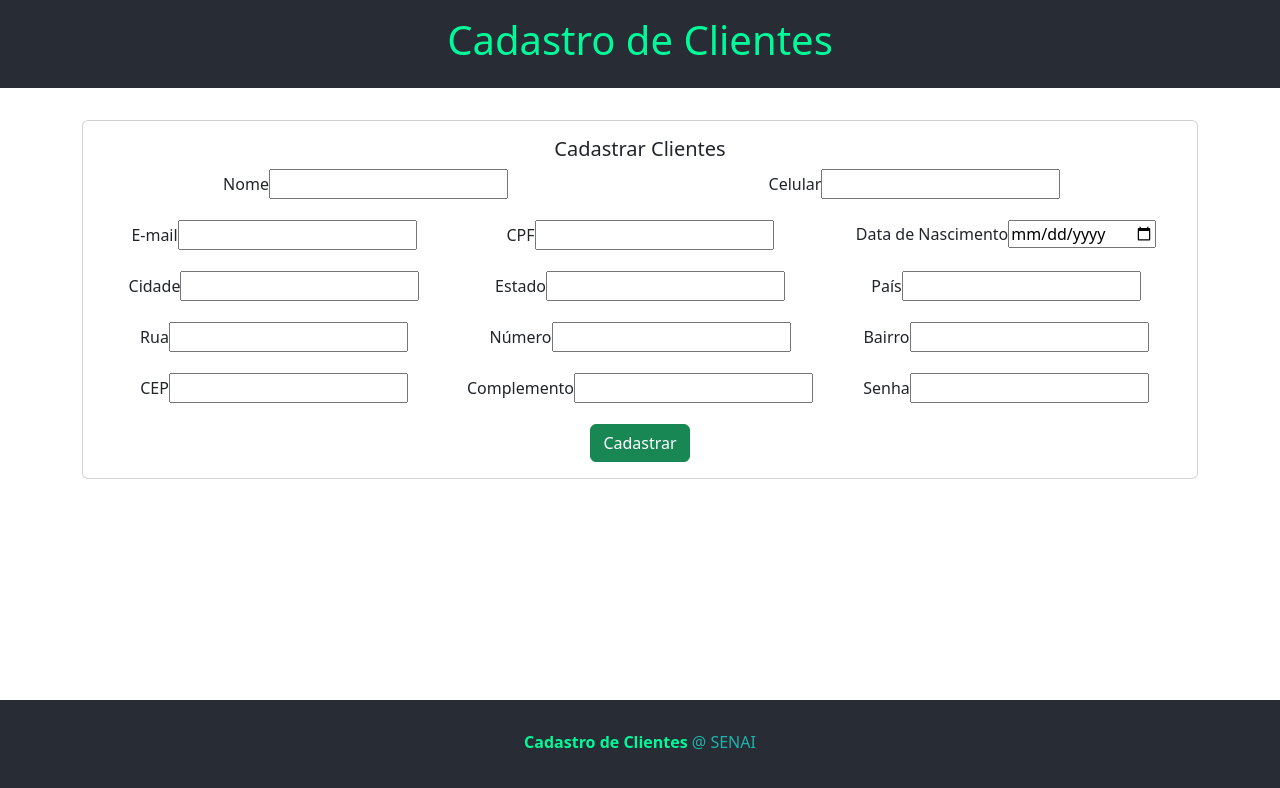
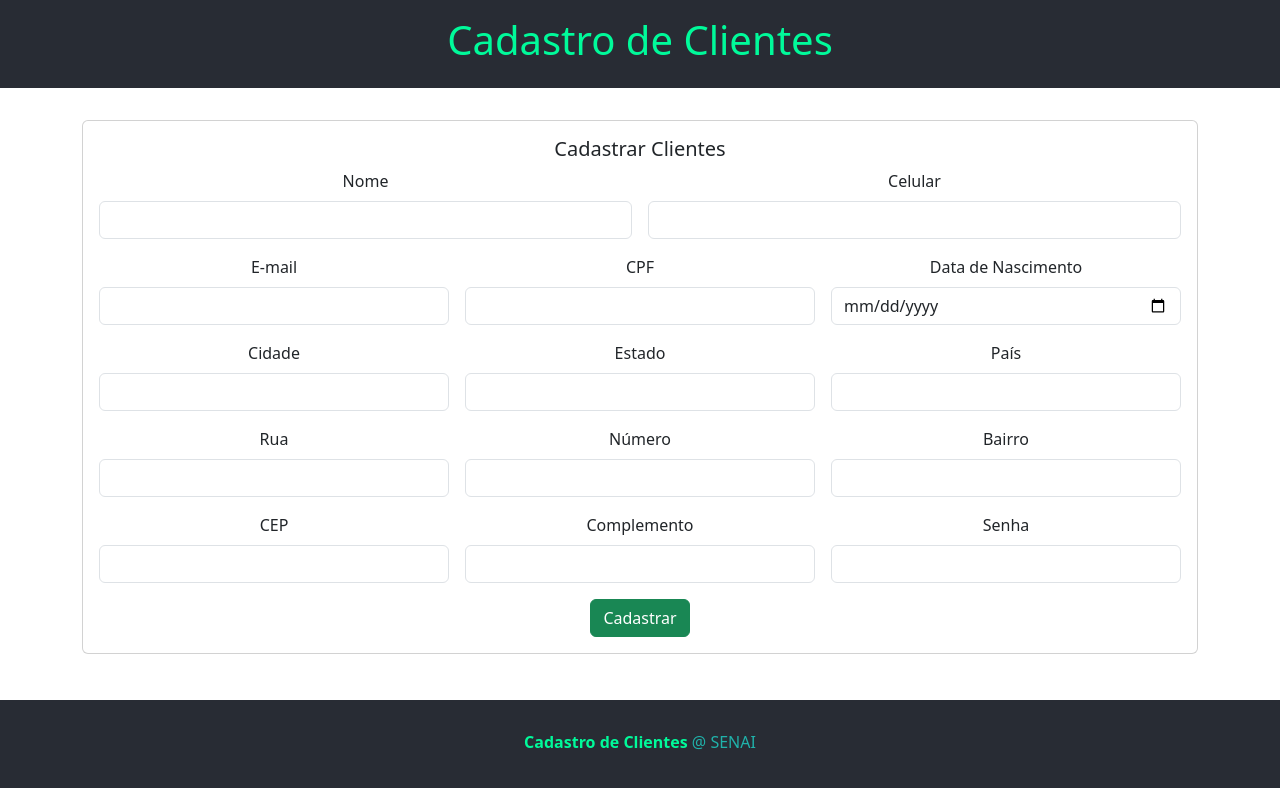
Before and after one commit to casagrande7/barbearialb_front, a React (Create React App) app: page /CadastroClientes in a window 1280 px wide. Shown: the top 788 px of the page. Built offline with nearby package versions, Linux system fonts and the light colour scheme.

Commit message:
Atualizado

```diff
--- a/src/components/CadastroClientes.tsx
+++ b/src/components/CadastroClientes.tsx
@@ -112,6 +112,24 @@ const CadastroClientes = () => {
 
     }
 
+    const findCep = (e: FormEvent) => {
+        e.preventDefault()
+
+        fetch('https://viacep.com.br/ws/' + cep + '/json/', {
+
+            method: 'GET'
+
+        }).then(response => response.json())
+            .then(
+                data => {
+                    setCidade(data.localidade);
+                    setCep(data.cep);
+                    setEstado(data.uf);
+                    setPais(data.pais);
+
+                }).catch(error => { console.log("Ocorreu um erro") });
+    }
+
     return (
         <div>
             <Header />
@@ -123,71 +141,71 @@ const CadastroClientes = () => {
                             <form onSubmit={CadastrarClientes} className='row g-3'>
                                 <div className='col-6'>
                                     <label htmlFor='nome' className='form-label'>Nome</label>
-                                    <input type="text" name='nome' className='form-conrtrol' required onChange={handleState} />
+                                    <input type="text" name='nome' className='form-control' required onChange={handleState} />
                                 </div>
                                 <div className='col-6'>
                                     <label htmlFor='celular' className='form-label'>Celular</label>
-                                    <input type="text" name='celular' className='form-conrtrol' required onChange={handleState} />
+                                    <input type="text" name='celular' className='form-control' required onChange={handleState} />
 
                                 </div>
                                 <div className='col-4'>
                                     <label htmlFor='email' className='form-label'>E-mail</label>
-                                    <input type="text" name='email' className='form-conrtrol' required onChange={handleState} />
+                                    <input type="text" name='email' className='form-control' required onChange={handleState} />
 
                                 </div>
                                 <div className='col-4'>
                                     <label htmlFor='cpf' className='form-label'>CPF</label>
-                                    <input type="text" name='cpf' className='form-conrtrol' required onChange={handleState} />
+                                    <input type="text" name='cpf' className='form-control' required onChange={handleState} />
 
                                 </div>
                                 <div className='col-4'>
                                     <label htmlFor='dataNascimento' className='form-label'>Data de Nascimento</label>
-                                    <input type="date" name='dataNascimento' className='form-conrtrol' required onChange={handleState} />
+                                    <input type="date" name='dataNascimento' className='form-control' required onChange={handleState} />
 
                                 </div>
                                 <div className='col-4'>
                                     <label htmlFor='cidade' className='form-label'>Cidade</label>
-                                    <input type="text" name='cidade' className='form-conrtrol' required onChange={handleState} />
+                                    <input type="text" value={cidade} name='cidade' className='form-control' required onChange={handleState} />
 
                                 </div>
                                 <div className='col-4'>
                                     <label htmlFor='estado' className='form-label'>Estado</label>
-                                    <input type="text" name='estado' className='form-conrtrol' required onChange={handleState} />
+                                    <input type="text" name='estado'  value={estado} className='form-control' required onChange={handleState} />
 
                                 </div>
                                 <div className='col-4'>
                                     <label htmlFor='pais' className='form-label'>País</label>
-                                    <input type="text" name='pais' className='form-conrtrol' required onChange={handleState} />
+                                    <input type="text" name='pais' className='form-control' required onChange={handleState} />
 
                                 </div>
                                 <div className='col-4'>
                                     <label htmlFor='rua' className='form-label'>Rua</label>
-                                    <input type="text" name='rua' className='form-conrtrol' required onChange={handleState} />
+                                    <input type="text" name='rua' className='form-control' required onChange={handleState} />
 
                                 </div>
                                 <div className='col-4'>
                                     <label htmlFor='numero' className='form-label'>Número</label>
-                                    <input type="text" name='numero' className='form-conrtrol' required onChange={handleState} />
+                                    <input type="text" name='numero' className='form-control' required onChange={handleState} />
 
                                 </div>
                                 <div className='col-4'>
                                     <label htmlFor='bairro' className='form-label'>Bairro</label>
-                                    <input type="text" name='bairro' className='form-conrtrol' required onChange={handleState} />
+                                    <input type="text" name='bairro' className='form-control' required onChange={handleState} />
 
                                 </div>
                                 <div className='col-4'>
                                     <label htmlFor='cep' className='form-label'>CEP</label>
-                                    <input type="text" name='cep' className='form-conrtrol' required onChange={handleState} />
+                                    <input type="text" name='cep' className='form-control' required onBlur={findCep} onChange={handleState} />
 
                                 </div>
                                 <div className='col-4'>
                                     <label htmlFor='complemento' className='form-label'>Complemento</label>
-                                    <input type="text" name='complemento' className='form-conrtrol' required onChange={handleState} />
+                                    <input type="text" name='complemento' className='form-control' required onChange={handleState} />
 
                                 </div>
                                 <div className='col-4'>
                                     <label htmlFor='senha' className='form-label'>Senha</label>
-                                    <input type="password" name='senha' className='form-conrtrol' required onChange={handleState} />
+                                    <input type="password" name='senha' className='form-control' required onChange={handleState} />
 
                                 </div>
                                 <div className='col-12'>
--- a/src/components/CadastroServicos.tsx
+++ b/src/components/CadastroServicos.tsx
@@ -71,21 +71,21 @@ const CadastroServicos = () => {
                             <form onSubmit={CadastrarServicos} className='row g-3'>
                                 <div className='col-6'>
                                     <label htmlFor='nome' className='form-label'>Nome</label>
-                                    <input type="text" name='nome' className='form-conrtrol' required onChange={handleState} />
+                                    <input type="text" name='nome' className='form-control' required onChange={handleState} />
                                 </div>
                                 <div className='col-6'>
                                     <label htmlFor='preco' className='form-label'>Preço</label>
-                                    <input type="text" name='preco' className='form-conrtrol' required onChange={handleState} />
+                                    <input type="text" name='preco' className='form-control' required onChange={handleState} />
 
                                 </div>
                                 <div className='col-6'>
                                     <label htmlFor='descricao' className='form-label'>Descrição</label>
-                                    <input type="text" name='descricao' className='form-conrtrol' required onChange={handleState} />
+                                    <input type="text" name='descricao' className='form-control' required onChange={handleState} />
 
                                 </div>
                                 <div className='col-6'>
                                     <label htmlFor='duracao' className='form-label'>Duração</label>
-                                    <input type="text" name='duracao' className='form-conrtrol' required onChange={handleState} />
+                                    <input type="text" name='duracao' className='form-control' required onChange={handleState} />
 
                                 </div>
 
```
